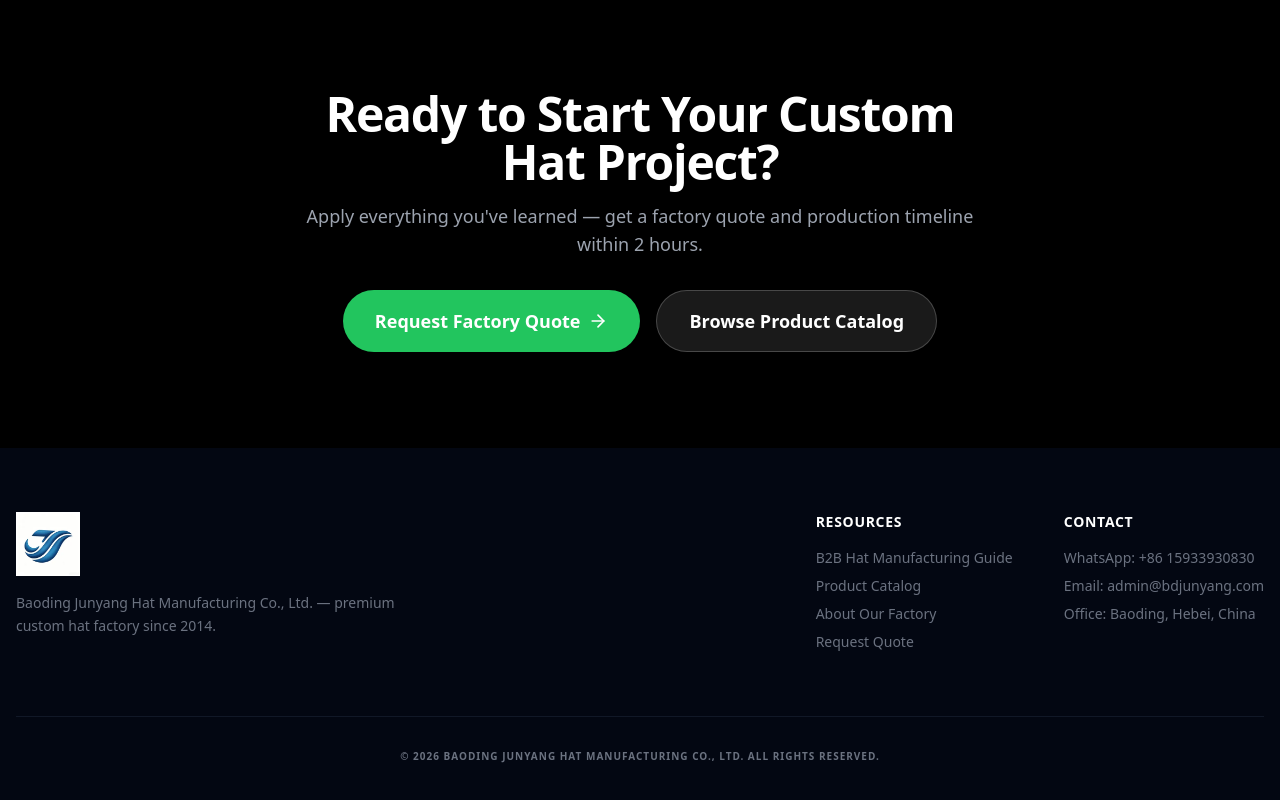
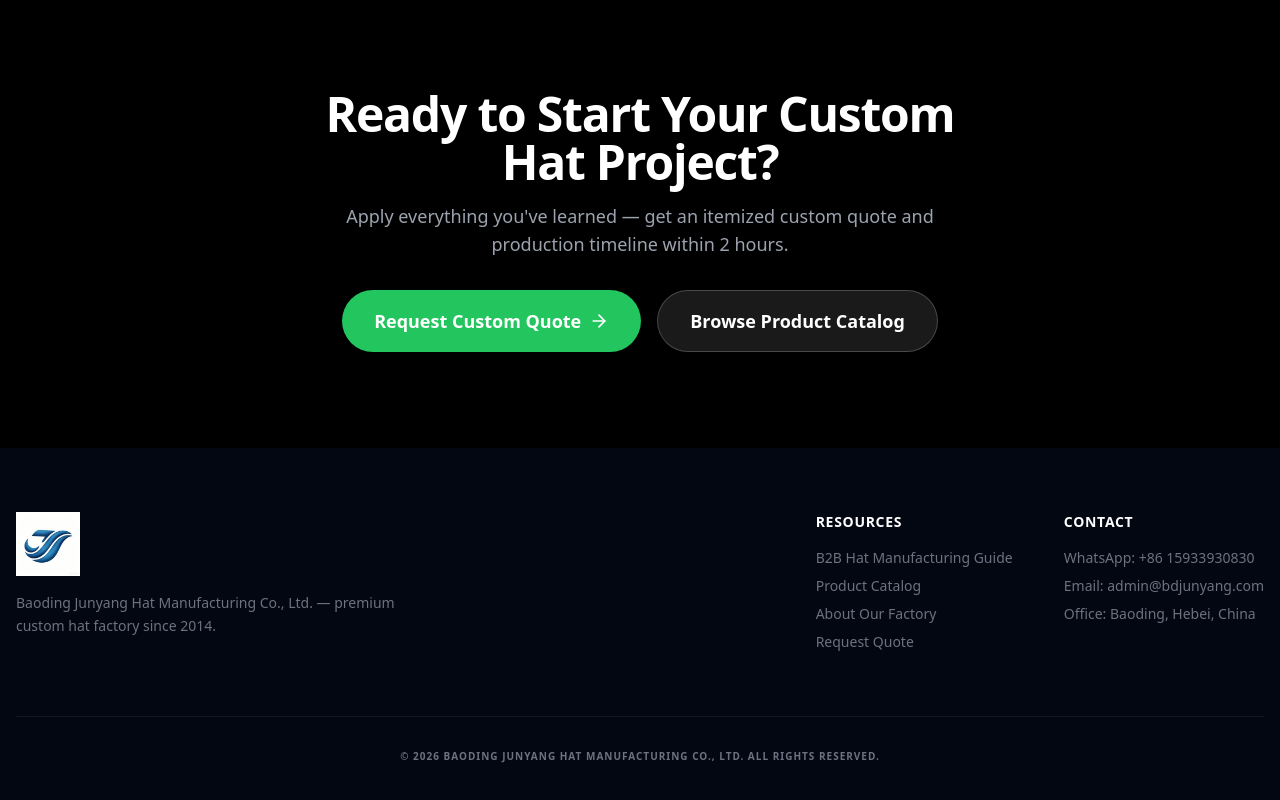
Before and after one commit to cap603/bd-hats-b2b, a Next.js app: page /en/guide in a window 1280 px wide. Shown: the part 7117-7917 px from the top of the page. Built offline with nearby package versions, Linux system fonts and the light colour scheme; no server answers.

Commit message:
fix: escape apostrophe in guide CTA to satisfy react/no-unescaped-entities and align CTA wording

```diff
--- a/app/[locale]/guide/page.tsx
+++ b/app/[locale]/guide/page.tsx
@@ -546,10 +546,10 @@ export default function GuidePage() {
       <section className="py-24 px-4 bg-black text-white text-center">
         <div className="max-w-2xl mx-auto">
           <h2 className="text-3xl md:text-5xl font-black tracking-tight mb-4">Ready to Start Your Custom Hat Project?</h2>
-          <p className="text-gray-400 text-lg mb-8">Apply everything you've learned — get a factory quote and production timeline within 2 hours.</p>
+          <p className="text-gray-400 text-lg mb-8">Apply everything you&apos;ve learned — get an itemized custom quote and production timeline within 2 hours.</p>
           <div className="flex flex-col sm:flex-row justify-center gap-4">
             <Link href={`/${lang}/#inquiry`} className="inline-flex items-center gap-2 bg-green-500 hover:bg-green-600 text-white font-bold px-8 py-4 rounded-full text-lg transition">
-              Request Factory Quote <ArrowRight size={20} />
+              Request Custom Quote <ArrowRight size={20} />
             </Link>
             <Link href={`/${lang}/#catalog`} className="inline-flex items-center gap-2 bg-white/10 hover:bg-white/20 text-white font-bold px-8 py-4 rounded-full text-lg transition border border-white/20">
               Browse Product Catalog
```
